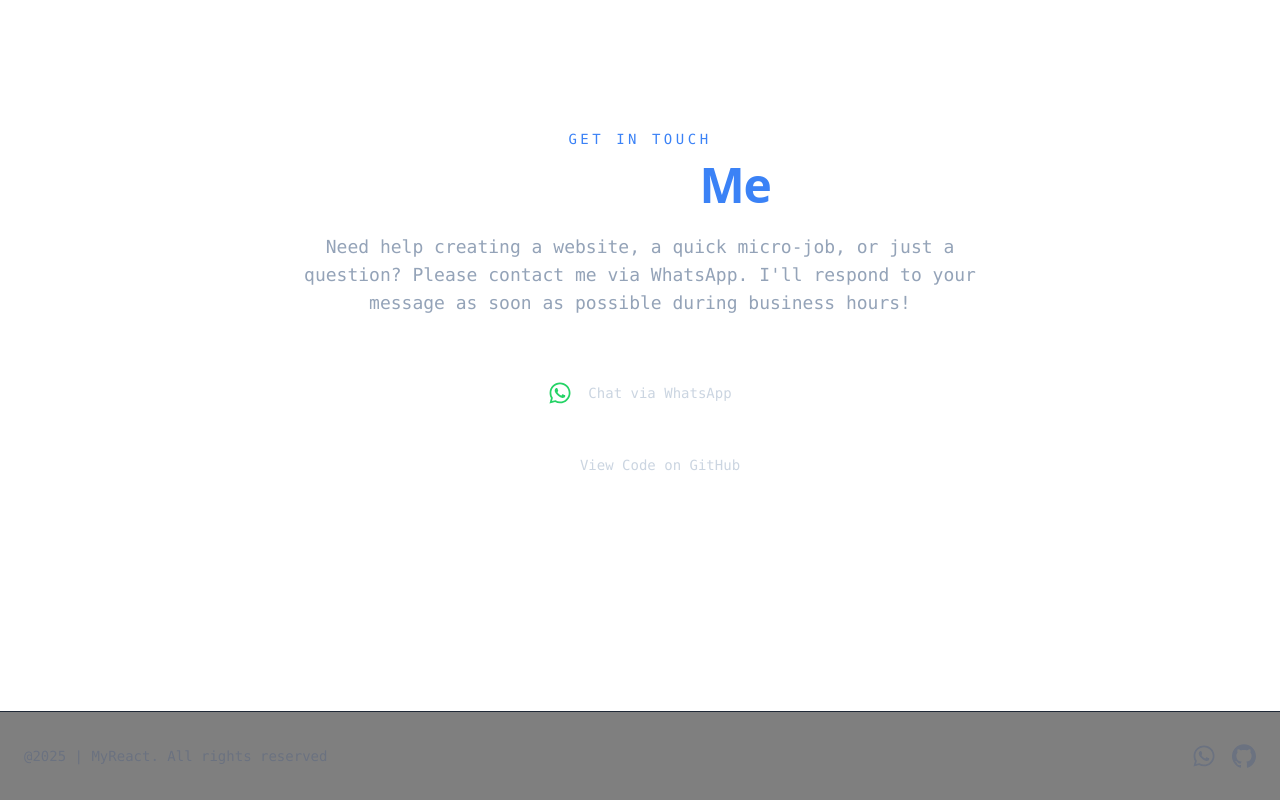
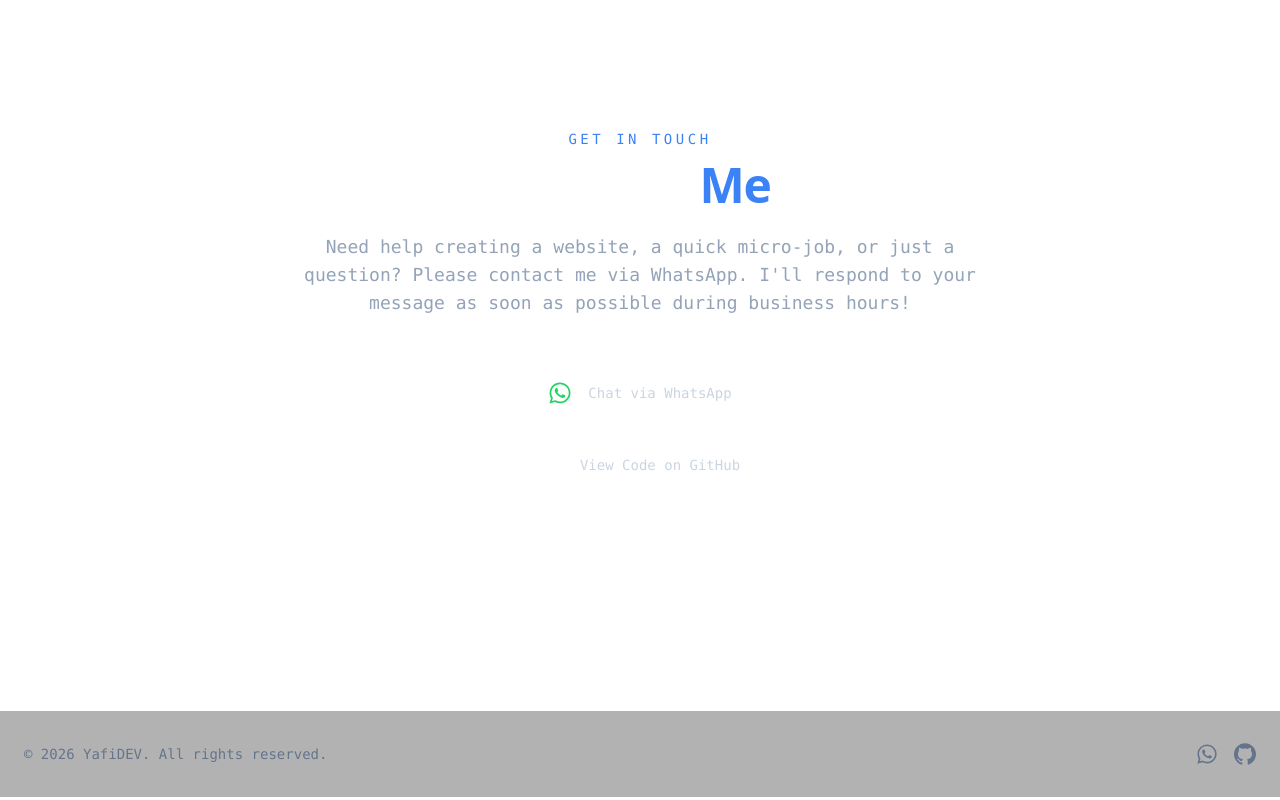
Before and after one commit to yafigian3-hue/portfolio-v2, a React (Vite) app: page / in a window 1280 px wide. Shown: the part 4273-5073 px from the top of the page. Built offline with nearby package versions, Linux system fonts and the light colour scheme.

Commit message:
feat: refine footer design and social links

```diff
--- a/src/components/Footer.tsx
+++ b/src/components/Footer.tsx
@@ -1,28 +1,35 @@
 import { FaWhatsapp } from "react-icons/fa";
 import { SiGithub } from "react-icons/si";
 
-function footer() {
+function Footer() {
   return (
-    <footer className="w-full bg-black/50 backdrop-blur-md border-t border-gray-800 font-mono text-gray-500 py-8">
-      <div className="max-w-7xl mx-auto px-6 flex flex-col md:flex-row items-center justify-between gap-6">
-        <p className="text-xs md:text-sm order-3 md:order-2">
-          @2025 | MyReact. All rights reserved
+    <footer className="w-full border-white/5 bg-black/30 py-8 font-mono backdrop-blur-xl">
+      <div className="mx-auto flex max-w-7xl flex-col items-center justify-between gap-6 px-6 md:flex-row">
+        {/* Copyright */}
+        <p className="order-2 text-xs text-slate-500 md:order-1 md:text-sm">
+          © 2026 YafiDEV. All rights reserved.
         </p>
 
-        <div className="flex items-center gap-4 order-1 md:order-3">
+        {/* Social Links */}
+        <div className="order-1 flex items-center gap-4 md:order-2">
           <a
             href="https://wa.me/6283896738779"
             target="_blank"
-            className="hover:text-[#25D366] transition-colors duration-300"
+            rel="noopener noreferrer"
+            aria-label="Contact via WhatsApp"
+            className="text-slate-500 transition-all duration-300 hover:-translate-y-1 hover:text-[#25D366] hover:drop-shadow-[0_0_8px_rgba(37,211,102,0.4)]"
           >
-            <FaWhatsapp size={24} />
+            <FaWhatsapp size={22} />
           </a>
+
           <a
             href="https://github.com/yafigian3-hue"
             target="_blank"
-            className="hover:text-white transition-colors duration-300"
+            rel="noopener noreferrer"
+            aria-label="Visit GitHub profile"
+            className="text-slate-500 transition-all duration-300 hover:-translate-y-1 hover:text-white hover:drop-shadow-[0_0_8px_rgba(255,255,255,0.3)]"
           >
-            <SiGithub size={24} />
+            <SiGithub size={22} />
           </a>
         </div>
       </div>
@@ -30,4 +37,4 @@ function footer() {
   );
 }
 
-export default footer;
+export default Footer;
```
